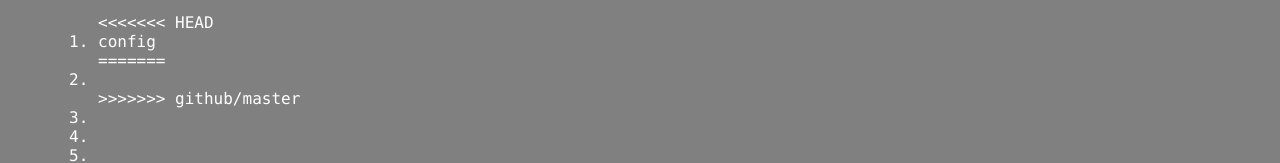
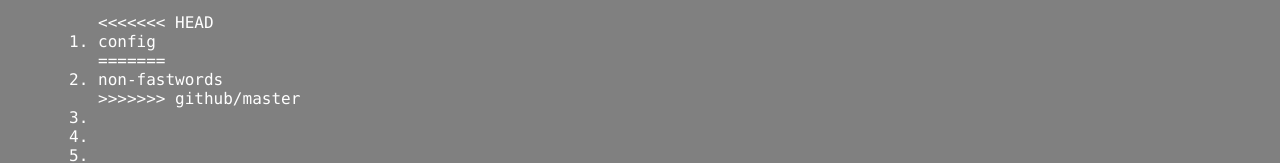
Before and after one commit to jeremy8023/learningGit, a plain HTML site: page index.html in a window 1280 px wide. Both pictures are taken after a click on the element "Basic Commands". Shown: the part 328-491 px from the top of the page. Drawn offline with Linux system fonts and the light colour scheme.

Commit message:
add non-fastwords command

```diff
--- a/index.html
+++ b/index.html
@@ -36,7 +36,7 @@
 <<<<<<< HEAD
                     <li>config</li>
 =======
-                    <li></li>
+                    <li>non-fastwords</li>
 >>>>>>> github/master
                     <li></li>
                     <li></li>
```
